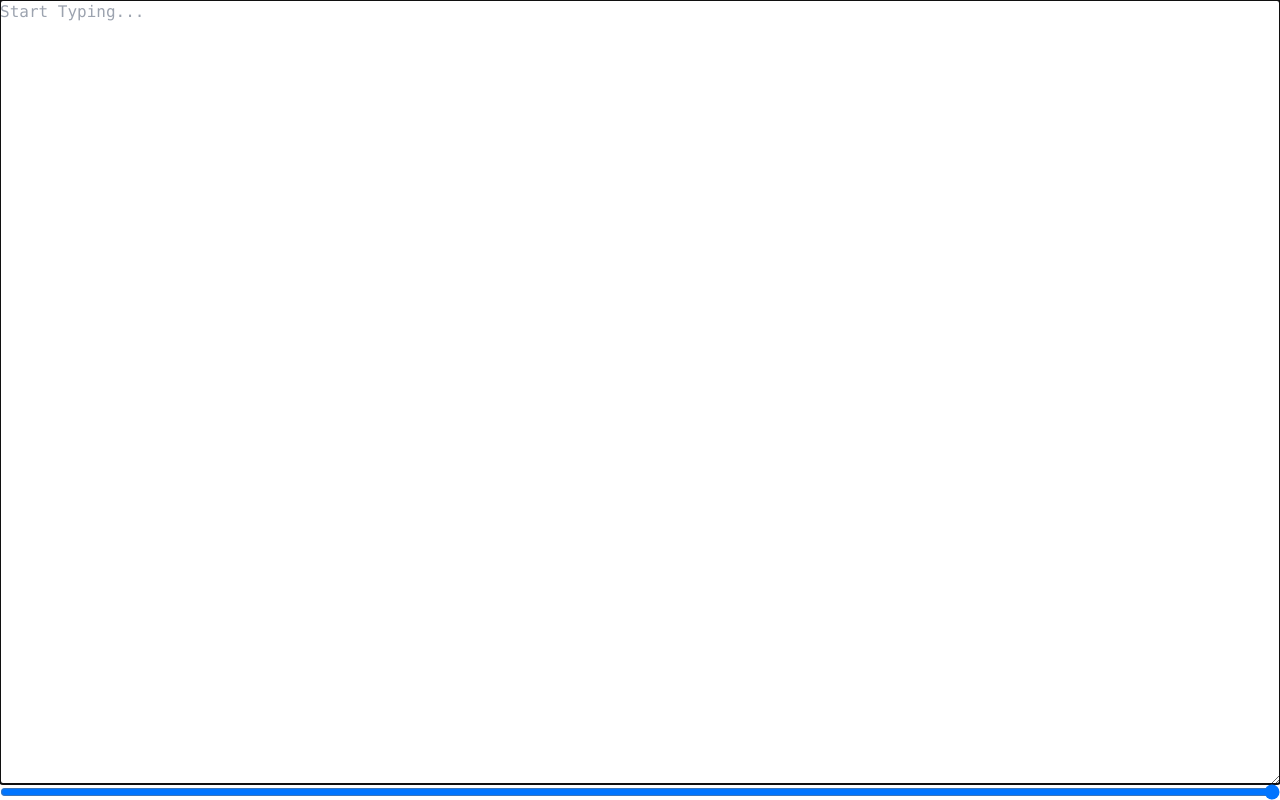
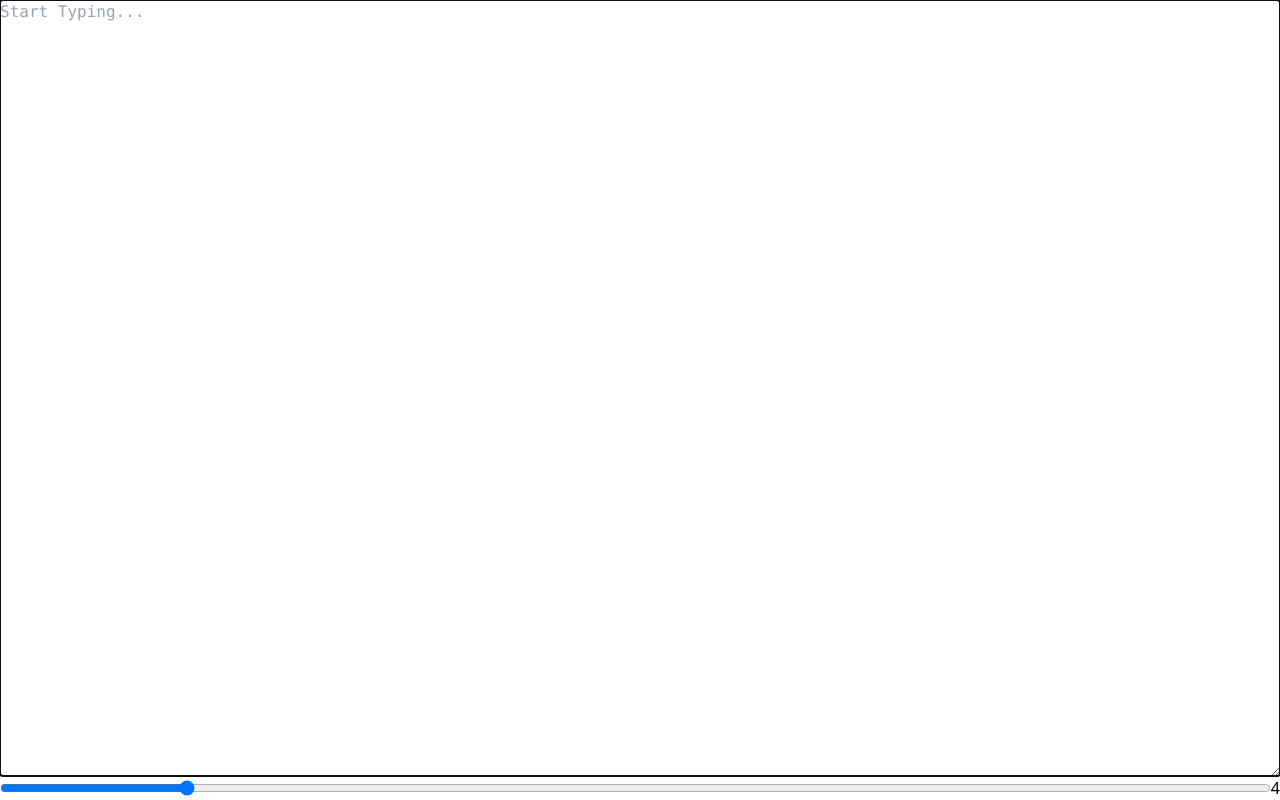
Before and after one commit to jonot-cyber/offline-editor, a React (Create React App) app: page / in a window 1280 px wide. Built offline with nearby package versions, Linux system fonts and the light colour scheme.

Commit message:
Use slider for sizing

```diff
--- a/src/App.tsx
+++ b/src/App.tsx
@@ -24,6 +24,11 @@ function App() {
     current.selectionEnd = start + tabs
   }
 
+  function handleChange(e: React.ChangeEvent<HTMLInputElement>) {
+    const setTo = parseInt(e.target.value)
+    setTabs(setTo)
+  }
+
   useEffect(() => {
     areaRef.current?.focus()
   })
@@ -31,7 +36,10 @@ function App() {
   return (
     <div className="flex w-screen h-screen flex-col">
       <textarea className="grow font-mono" placeholder="Start Typing..." onKeyDown={keyDown} ref={areaRef} />
-      <input type="range" name="tab" min={2} max={16} />
+      <div className="flex">
+        <input type="range" name="tab" min={2} max={16} value={tabs} onChange={handleChange} className="grow" />
+        <span>{tabs}</span>
+      </div>
     </div>
   );
 }
```
